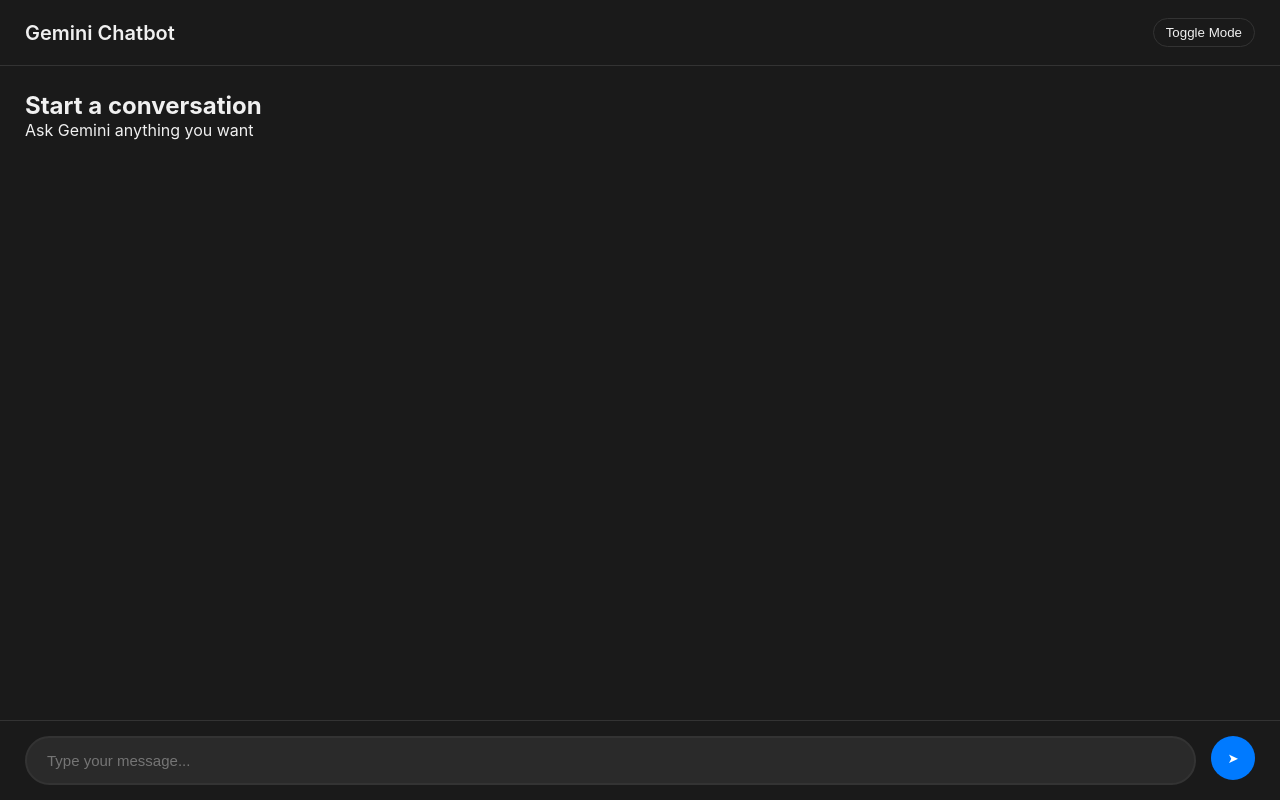
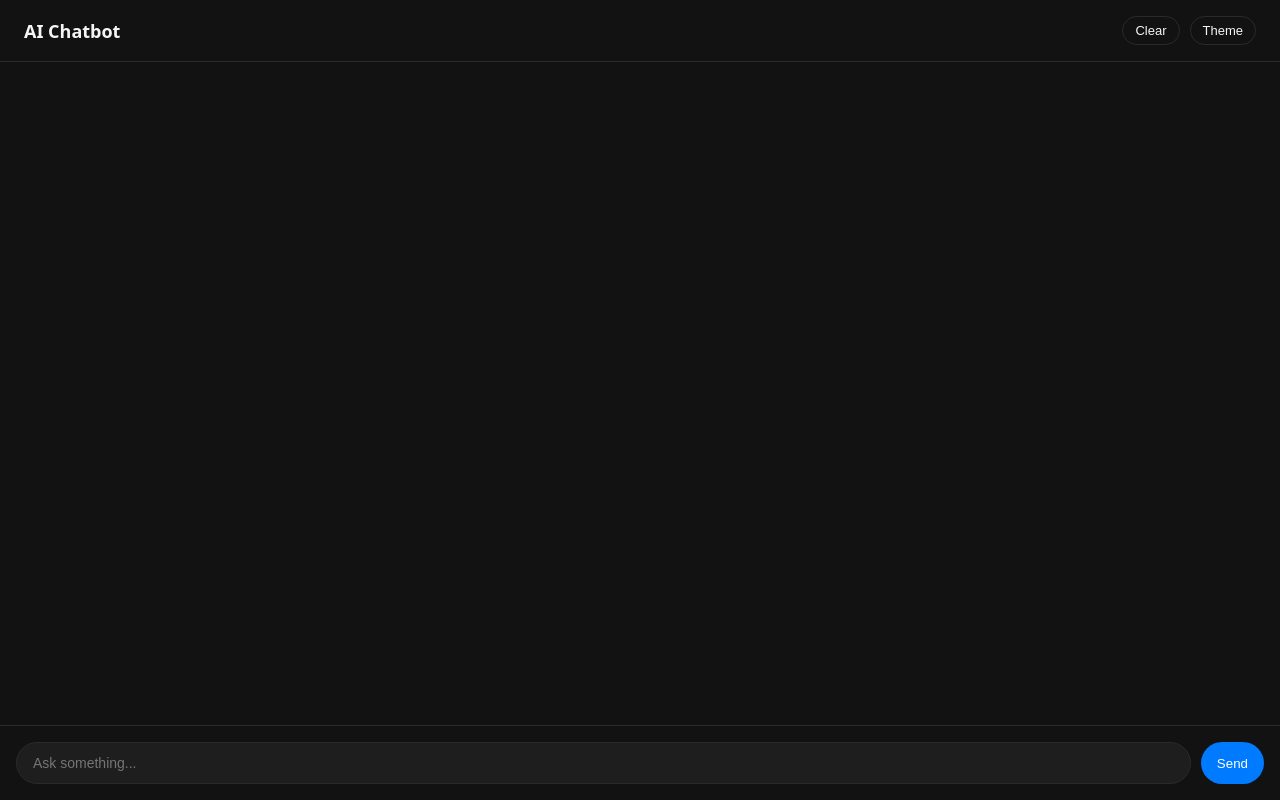
Before and after one commit to Hemendra-Pratap/AI-ChatBot, a Flask app: page / in a window 1280 px wide. Run offline with Flask 3, Linux system fonts and the light colour scheme; some libraries are stand-ins or nearby versions.

Commit message:
Update index.html

```diff
--- a/templates/index.html
+++ b/templates/index.html
@@ -3,29 +3,45 @@
 <head>
 <meta charset="UTF-8">
 <meta name="viewport" content="width=device-width, initial-scale=1.0">
-<title>Gemini Chatbot</title>
+<title>AI Chatbot</title>
 
 <!-- Markdown Parser -->
 <script src="https://cdn.jsdelivr.net/npm/marked/marked.min.js"></script>
 
+<!-- Syntax Highlighting -->
+<link href="https://cdnjs.cloudflare.com/ajax/libs/highlight.js/11.9.0/styles/github-dark.min.css" rel="stylesheet">
+<script src="https://cdnjs.cloudflare.com/ajax/libs/highlight.js/11.9.0/highlight.min.js"></script>
+
 <style>
+/* =========================
+   THEME SYSTEM
+========================= */
+
 :root {
-    --bg: #1a1a1a;
-    --text: #f0f0f0;
-    --bot-bg: #333333;
+    --bg: #121212;
+    --text: #f5f5f5;
+    --bot-bg: #1e1e1e;
     --user-bg: #007aff;
-    --input-bg: #2a2a2a;
-    --border: #333;
+    --input-bg: #1e1e1e;
+    --border: #2a2a2a;
+    --accent: #007aff;
+    --shadow: rgba(0,0,0,0.4);
 }
 
 body.light {
     --bg: #ffffff;
     --text: #111111;
-    --bot-bg: #f1f1f1;
+    --bot-bg: #f3f3f3;
     --user-bg: #007aff;
     --input-bg: #ffffff;
     --border: #dddddd;
+    --accent: #007aff;
+    --shadow: rgba(0,0,0,0.08);
 }
+
+/* =========================
+   GLOBAL
+========================= */
 
 * {
     margin: 0;
@@ -34,8 +50,8 @@
 }
 
 body {
-    font-family: -apple-system, BlinkMacSystemFont, 'Segoe UI', Helvetica, Arial, sans-serif;
-    background-color: var(--bg);
+    font-family: system-ui, -apple-system, BlinkMacSystemFont, sans-serif;
+    background: var(--bg);
     color: var(--text);
     height: 100vh;
     display: flex;
@@ -43,42 +59,71 @@
     transition: 0.3s ease;
 }
 
-/* Header */
+/* =========================
+   HEADER
+========================= */
+
 .header {
+    padding: 16px 24px;
     border-bottom: 1px solid var(--border);
-    padding: 18px 25px;
     display: flex;
     justify-content: space-between;
     align-items: center;
 }
 
 .header h1 {
-    font-size: 20px;
+    font-size: 18px;
     font-weight: 600;
 }
 
-.toggle-btn {
+.header-controls {
+    display: flex;
+    gap: 10px;
+}
+
+.btn {
     padding: 6px 12px;
     border-radius: 20px;
     border: 1px solid var(--border);
     background: transparent;
     color: var(--text);
     cursor: pointer;
+    font-size: 13px;
 }
 
-/* Chat Container */
+.btn:hover {
+    background: var(--bot-bg);
+}
+
+/* =========================
+   CHAT CONTAINER
+========================= */
+
 .chat-container {
     flex: 1;
     overflow-y: auto;
-    padding: 25px;
+    padding: 24px;
     display: flex;
     flex-direction: column;
     gap: 18px;
 }
 
-/* Message Styles */
+/* Scrollbar */
+.chat-container::-webkit-scrollbar {
+    width: 6px;
+}
+.chat-container::-webkit-scrollbar-thumb {
+    background: var(--border);
+    border-radius: 10px;
+}
+
+/* =========================
+   MESSAGES
+========================= */
+
 .message {
     display: flex;
+    animation: fadeIn 0.2s ease-in;
 }
 
 .message.user {
@@ -86,27 +131,26 @@
 }
 
 .content {
-    border-radius: 20px;
+    max-width: 75%;
     padding: 14px 18px;
-    max-width: 70%;
-    word-wrap: break-word;
+    border-radius: 16px;
     line-height: 1.6;
-    font-size: 15px;
-    animation: fadeIn 0.2s ease-in;
+    font-size: 14px;
+    box-shadow: 0 4px 10px var(--shadow);
 }
 
 .message.user .content {
-    background-color: var(--user-bg);
+    background: var(--user-bg);
     color: #fff;
 }
 
 .message.bot .content {
-    background-color: var(--bot-bg);
+    background: var(--bot-bg);
 }
 
 /* Markdown Styling */
 .content h1, .content h2, .content h3 {
-    margin: 10px 0;
+    margin: 12px 0 8px 0;
 }
 
 .content p {
@@ -117,58 +161,73 @@
     margin-left: 20px;
 }
 
-.content code {
-    background: rgba(0,0,0,0.2);
-    padding: 4px 8px;
-    border-radius: 6px;
-    font-family: monospace;
-}
-
 .content pre {
-    background: rgba(0,0,0,0.3);
-    padding: 10px;
+    position: relative;
+    background: #1e1e1e;
+    padding: 12px;
     border-radius: 8px;
     overflow-x: auto;
 }
 
-/* Input Area */
+body.light .content pre {
+    background: #f3f3f3;
+}
+
+.content code {
+    font-family: monospace;
+}
+
+/* Copy Button */
+.copy-btn {
+    position: absolute;
+    top: 8px;
+    right: 8px;
+    font-size: 12px;
+    padding: 4px 8px;
+    border-radius: 6px;
+    border: none;
+    background: var(--accent);
+    color: #fff;
+    cursor: pointer;
+}
+
+/* =========================
+   INPUT AREA
+========================= */
+
 .input-area {
     border-top: 1px solid var(--border);
-    padding: 15px 25px;
+    padding: 16px;
     background: var(--bg);
 }
 
 .input-wrapper {
     display: flex;
-    gap: 15px;
+    gap: 10px;
 }
 
-.input-wrapper input {
+input {
     flex: 1;
-    border: 2px solid var(--border);
-    border-radius: 28px;
-    padding: 14px 20px;
-    font-size: 15px;
-    outline: none;
+    padding: 12px 16px;
+    border-radius: 25px;
+    border: 1px solid var(--border);
     background: var(--input-bg);
     color: var(--text);
+    font-size: 14px;
 }
 
-.input-wrapper input:focus {
-    border-color: #007aff;
+input:focus {
+    outline: none;
+    border-color: var(--accent);
 }
 
 .send-btn {
-    background: #007aff;
+    padding: 10px 16px;
+    border-radius: 25px;
+    border: none;
+    background: var(--accent);
     color: #fff;
-    border: none;
-    border-radius: 50%;
-    width: 44px;
-    height: 44px;
     cursor: pointer;
-    display: flex;
-    align-items: center;
-    justify-content: center;
 }
 
 .send-btn:disabled {
@@ -176,9 +235,24 @@
     cursor: not-allowed;
 }
 
+/* =========================
+   ANIMATIONS
+========================= */
+
 @keyframes fadeIn {
-    from { opacity: 0; transform: translateY(6px); }
+    from { opacity: 0; transform: translateY(5px); }
     to { opacity: 1; transform: translateY(0); }
+}
+
+/* =========================
+   MOBILE
+========================= */
+
+@media (max-width: 600px) {
+    .content {
+        max-width: 90%;
+        font-size: 13px;
+    }
 }
 </style>
 </head>
@@ -186,21 +260,19 @@
 <body>
 
 <div class="header">
-    <h1>Gemini Chatbot</h1>
-    <button class="toggle-btn" id="themeToggle">Toggle Mode</button>
-</div>
-
-<div class="chat-container" id="chatContainer">
-    <div class="empty-state">
-        <h2>Start a conversation</h2>
-        <p>Ask Gemini anything you want</p>
+    <h1>AI Chatbot</h1>
+    <div class="header-controls">
+        <button class="btn" id="clearChat">Clear</button>
+        <button class="btn" id="themeToggle">Theme</button>
     </div>
 </div>
 
+<div class="chat-container" id="chatContainer"></div>
+
 <div class="input-area">
     <div class="input-wrapper">
-        <input type="text" id="messageInput" placeholder="Type your message..." autocomplete="off">
-        <button class="send-btn" id="sendBtn">➤</button>
+        <input type="text" id="messageInput" placeholder="Ask something..." autocomplete="off">
+        <button class="send-btn" id="sendBtn">Send</button>
     </div>
 </div>
 
@@ -209,22 +281,50 @@
 const messageInput = document.getElementById('messageInput');
 const sendBtn = document.getElementById('sendBtn');
 const themeToggle = document.getElementById('themeToggle');
+const clearChat = document.getElementById('clearChat');
 
 let isLoading = false;
 
-/* Theme Persistence */
+/* =========================
+   THEME PERSISTENCE
+========================= */
+
 if (localStorage.getItem('theme') === 'light') {
     document.body.classList.add('light');
 }
 
 themeToggle.addEventListener('click', () => {
     document.body.classList.toggle('light');
-    localStorage.setItem('theme',
+    localStorage.setItem(
+        'theme',
         document.body.classList.contains('light') ? 'light' : 'dark'
     );
 });
 
-/* Send Message */
+/* =========================
+   CHAT HISTORY PERSISTENCE
+========================= */
+
+function saveChat() {
+    localStorage.setItem('chatHistory', chatContainer.innerHTML);
+}
+
+function loadChat() {
+    const saved = localStorage.getItem('chatHistory');
+    if (saved) chatContainer.innerHTML = saved;
+}
+
+clearChat.addEventListener('click', () => {
+    chatContainer.innerHTML = '';
+    localStorage.removeItem('chatHistory');
+});
+
+loadChat();
+
+/* =========================
+   SEND MESSAGE
+========================= */
+
 sendBtn.addEventListener('click', sendMessage);
 messageInput.addEventListener('keypress', e => {
     if (e.key === 'Enter') sendMessage();
@@ -236,29 +336,26 @@
 
     messageInput.value = '';
     addMessage(message, 'user');
-
     isLoading = true;
     sendBtn.disabled = true;
 
-    const loadingMsg = addMessage("Thinking...", "bot", true);
+    const botMessageDiv = addMessage('', 'bot');
 
     fetch('/api/chat', {
         method: 'POST',
-        headers: { 'Content-Type': 'application/json' },
+        headers: {'Content-Type': 'application/json'},
         body: JSON.stringify({ message })
     })
     .then(res => res.json())
     .then(data => {
-        loadingMsg.remove();
         if (data.error) {
-            addMessage("Error: " + data.error, "bot");
+            botMessageDiv.querySelector('.content').textContent = data.error;
         } else {
-            addMessage(data.response, "bot");
+            streamText(botMessageDiv.querySelector('.content'), data.response);
         }
     })
     .catch(() => {
-        loadingMsg.remove();
-        addMessage("Error: Failed to get response", "bot");
+        botMessageDiv.querySelector('.content').textContent = 'Error fetching response.';
     })
     .finally(() => {
         isLoading = false;
@@ -266,33 +363,69 @@
     });
 }
 
-function addMessage(content, sender, isLoading = false) {
-    const emptyState = document.querySelector('.empty-state');
-    if (emptyState) emptyState.remove();
+/* =========================
+   STREAMING EFFECT
+========================= */
 
+function streamText(container, text) {
+    let i = 0;
+    const interval = setInterval(() => {
+        container.innerHTML = marked.parse(text.slice(0, i));
+        hljs.highlightAll();
+        addCopyButtons();
+        i += 5;
+        if (i >= text.length) {
+            clearInterval(interval);
+            saveChat();
+        }
+    }, 10);
+}
+
+/* =========================
+   ADD MESSAGE
+========================= */
+
+function addMessage(content, sender) {
     const messageDiv = document.createElement('div');
     messageDiv.className = `message ${sender}`;
 
     const contentDiv = document.createElement('div');
     contentDiv.className = 'content';
 
-    if (isLoading) {
+    if (sender === 'bot') {
+        contentDiv.innerHTML = marked.parse(content);
+    } else {
         contentDiv.textContent = content;
-    } else {
-        if (sender === 'bot') {
-            contentDiv.innerHTML = marked.parse(content);
-        } else {
-            contentDiv.textContent = content;
-        }
     }
 
     messageDiv.appendChild(contentDiv);
     chatContainer.appendChild(messageDiv);
     chatContainer.scrollTop = chatContainer.scrollHeight;
 
+    saveChat();
     return messageDiv;
 }
+
+/* =========================
+   COPY BUTTON FOR CODE
+========================= */
+
+function addCopyButtons() {
+    document.querySelectorAll('pre').forEach(block => {
+        if (!block.querySelector('.copy-btn')) {
+            const button = document.createElement('button');
+            button.textContent = 'Copy';
+            button.className = 'copy-btn';
+            button.onclick = () => {
+                navigator.clipboard.writeText(block.innerText);
+                button.textContent = 'Copied';
+                setTimeout(() => button.textContent = 'Copy', 1500);
+            };
+            block.appendChild(button);
+        }
+    });
+}
+
 </script>
-
 </body>
 </html>
```
